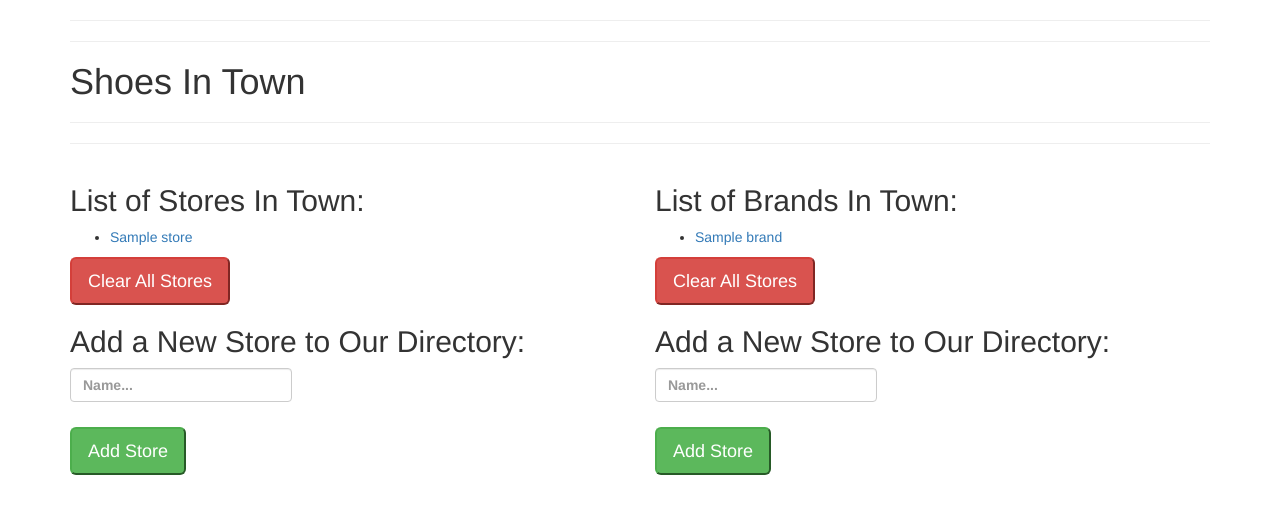
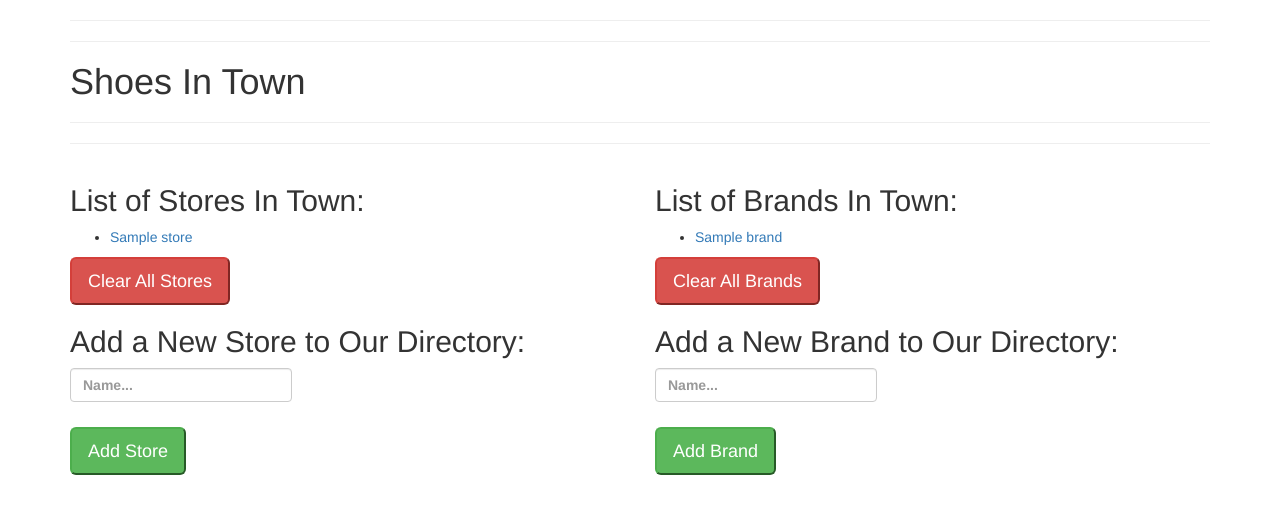
Before and after one commit to Timothy-Bourgault/php-shoe_stores, a PHP site: template views/index.html.twig in a window 1280 px wide. Shown: the top 514 px of the page. Run offline with PHP 8.4, Linux system fonts and the light colour scheme; the template is opened without the code that fills it: most values are stand-ins (such as "Sample title", 1, 10 or a date in 2020); some libraries are stand-ins or nearby versions.

Commit message:
build routes so it is possible to add a brand to the list as well as delete the whold list of brands.

```diff
--- a/views/index.html.twig
+++ b/views/index.html.twig
@@ -19,7 +19,7 @@
           {% if stores is not empty %}
             <ul>
               {% for store in stores %}
-                <li><a href="/add_store/{{ store.getId }}">{{ store.getName }}</a>
+                <li><a href="/get_store/{{ store.getId }}">{{ store.getName }}</a>
                 </li>
               {% endfor %}
             </ul>
@@ -53,15 +53,15 @@
               <h3>Enter some into the list with the form below...👇</h3>
             {% endif %}
             <form class="clearButton" action="/brands/delete_all" method="post">
-              <button type="submit" class="btn-lg btn-danger">Clear All Stores</button>
+              <button type="submit" class="btn-lg btn-danger">Clear All Brands</button>
             </form>
-            <h2>Add a New Store to Our Directory:</h2>
+            <h2>Add a New Brand to Our Directory:</h2>
             <form class="styleForm" action="/add_brand" method="post">
               <label for="brand_name">
               <input class="form-control" id="brand_name" type="text" name="brand_name" placeholder="Name..."></label>
               <br>
               <br>
-              <button class="btn-success btn-lg" type="submit">Add Store</button>
+              <button class="btn-success btn-lg" type="submit">Add Brand</button>
             </form>
           </div>
         </div>
```
Also changed, not shown: app/app.php (+12 -0 lines).
